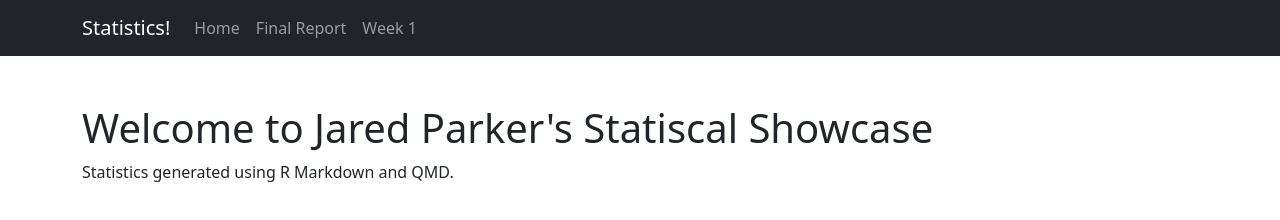
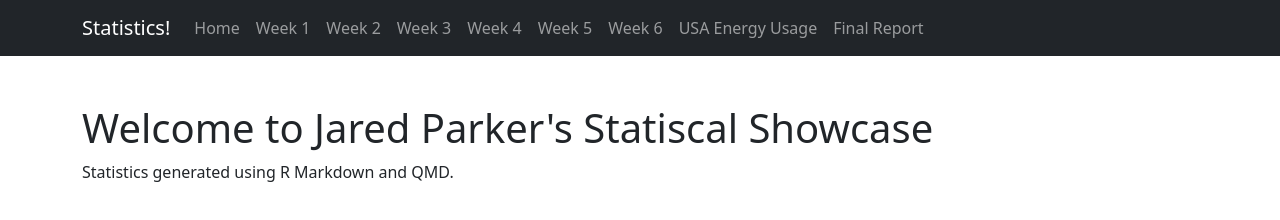
Before and after one commit to JaredParkerGit/JaredParkerGit, a plain HTML site: page index.html in a window 1280 px wide. Drawn offline with nearby package versions, Linux system fonts and the light colour scheme.

Commit message:
Update index

```diff
--- a/index.html
+++ b/index.html
@@ -16,11 +16,30 @@
             <a class="nav-link" href="https://jaredparkergit.github.io/JaredParkerGit">Home</a>
           </li>
           <li class="nav-item">
+            <a class="nav-link" href="APCV302-2023-FA-7W1-Parker-J-Module-1.html">Week 1</a>
+          </li>
+          <li class="nav-item">
+            <a class="nav-link" href="APCV302-2023-FA-7W1-Parker-J-Module-2.html">Week 2</a>
+          </li>
+          <li class="nav-item">
+            <a class="nav-link" href="APCV302-2023-FA-7W1-Parker-J-Module-3.html">Week 3</a>
+          </li>
+          <li class="nav-item">
+            <a class="nav-link" href="APCV302-2023-FA-7W1-Parker-J-Module-4.html">Week 4</a>
+          </li>
+          <li class="nav-item">
+            <a class="nav-link" href="APCV302-2023-FA-7W1-Parker-J-Module-5.html">Week 5</a>
+          </li>
+          <li class="nav-item">
+            <a class="nav-link" href="APCV302-2023-FA-7W1-Parker-J-Module-6.html">Week 6</a>
+          </li>
+          <li class="nav-item">
+            <a class="nav-link" href="APCV302-2023-FA-7W1-Parker-J-Activity-E.html">USA Energy Usage</a>
+          </li>
+          <li class="nav-item">
             <a class="nav-link" href="APCV_302_23_FA7W1-Final-Parker-J.html">Final Report</a>
           </li>
-          <li class="nav-item">
-            <a class="nav-link" href="APCV302-2023-FA-7W1-Parker-J-Module-1.html">Week 1</a>
-          </li>
+
         </ul>
       </div>
     </div>
```
